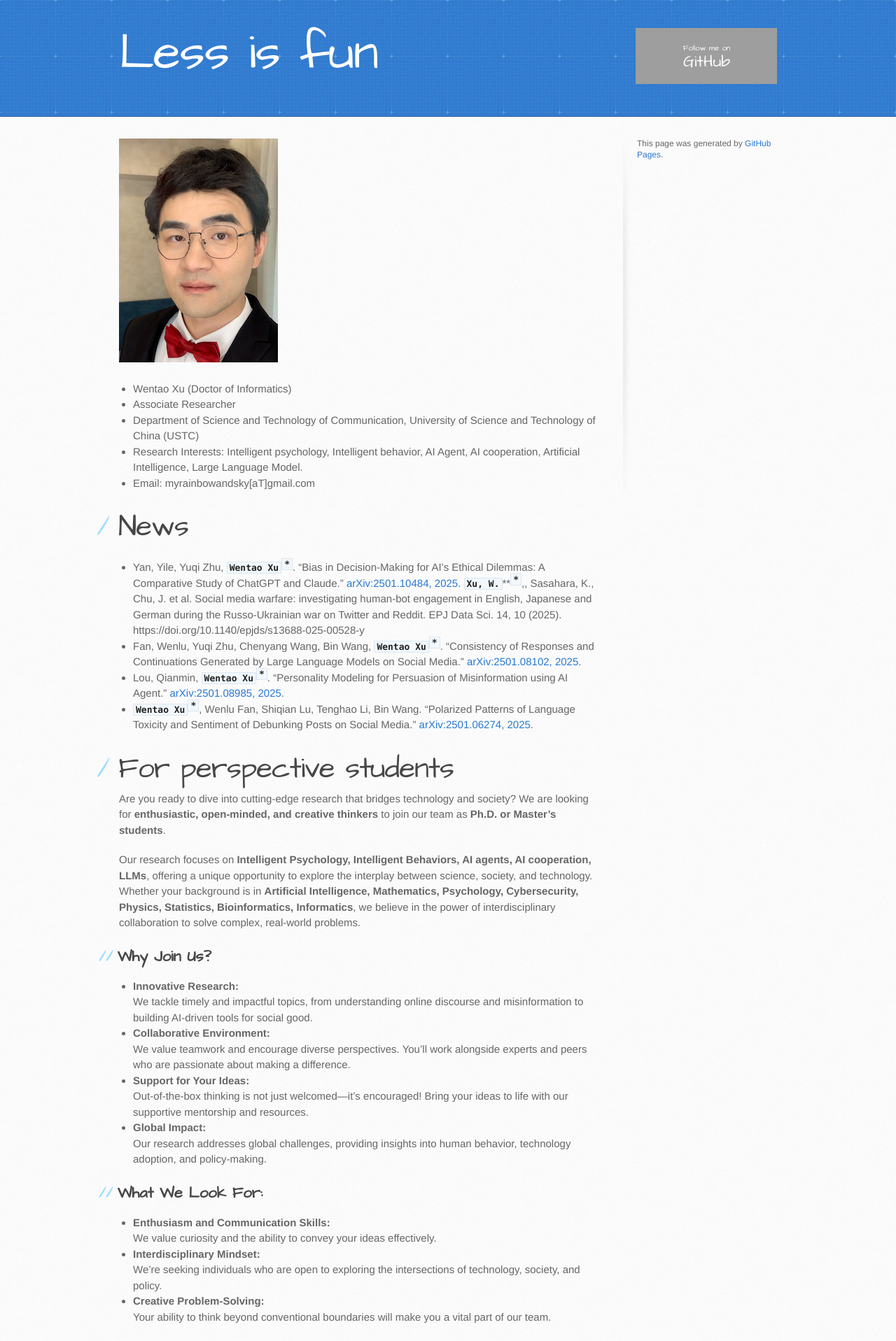
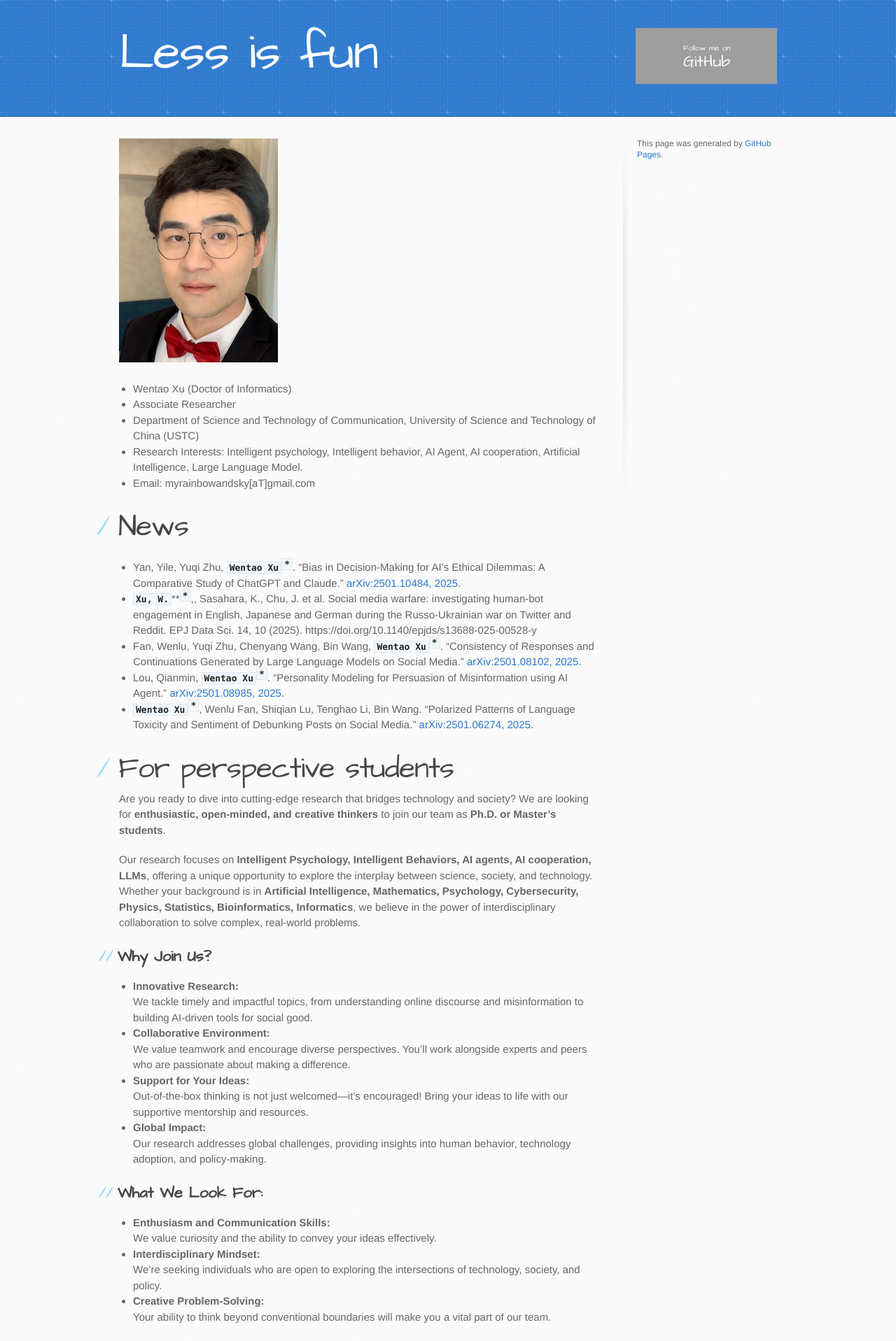
Before and after one commit to myrainbowandsky/myrainbowandsky.github.io, a Jekyll site: the page built from index.md, in a window 1280 px wide. Shown: the top 1917 px of the page at 70% size. Built offline with Jekyll 4.4.1, drawn with Linux system fonts in a browser that asks for light colours; the repository's description, which GitHub fills in, is left out; grey boxes are pictures that could not be loaded.

```diff
--- a/index.md
+++ b/index.md
@@ -18,7 +18,7 @@ layout: default
 
 # News
 * Yan, Yile, Yuqi Zhu, **`Wentao Xu`**<sup>**`*`**</sup>. "Bias in Decision-Making for AI's Ethical Dilemmas: A Comparative Study of ChatGPT and Claude." [arXiv:2501.10484, 2025](https://arxiv.org/abs/2501.10484).
-**`Xu, W.`****<sup>**`*`**</sup>,, Sasahara, K., Chu, J. et al. Social media warfare: investigating human-bot engagement in English, Japanese and German during the Russo-Ukrainian war on Twitter and Reddit. EPJ Data Sci. 14, 10 (2025). https://doi.org/10.1140/epjds/s13688-025-00528-y
+* **`Xu, W.`****<sup>**`*`**</sup>,, Sasahara, K., Chu, J. et al. Social media warfare: investigating human-bot engagement in English, Japanese and German during the Russo-Ukrainian war on Twitter and Reddit. EPJ Data Sci. 14, 10 (2025). https://doi.org/10.1140/epjds/s13688-025-00528-y
 * Fan, Wenlu, Yuqi Zhu, Chenyang Wang, Bin Wang, **`Wentao Xu`**<sup>**`*`**</sup>. "Consistency of Responses and Continuations Generated by Large Language Models on Social Media." [arXiv:2501.08102, 2025](https://arxiv.org/abs/2501.08102).
 * Lou, Qianmin, **`Wentao Xu`**<sup>**`*`**</sup>. "Personality Modeling for Persuasion of Misinformation using AI Agent." [arXiv:2501.08985, 2025](https://arxiv.org/abs/2501.08985).
 * **`Wentao Xu`**<sup>**`*`**</sup>, Wenlu Fan, Shiqian Lu, Tenghao Li, Bin Wang. "Polarized Patterns of Language Toxicity and Sentiment of Debunking Posts on Social Media." [arXiv:2501.06274, 2025](https://arxiv.org/abs/2501.06274).
```
